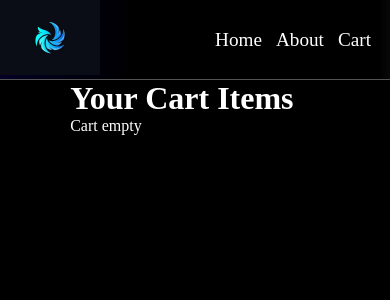
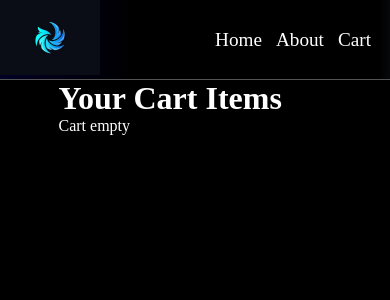
Before and after one commit to snoorabbits69/E-commerce-site, a React (Vite) app: page /Cart in a window 390 px wide. Shown: the top 300 px of the page. Built offline with nearby package versions, Linux system fonts and the light colour scheme; a web font is replaced by a local one.

Commit message:
Update index.css

```diff
--- a/src/index.css
+++ b/src/index.css
@@ -231,7 +231,7 @@ text-align: center;
   grid-template-columns: repeat(2,180px);
   font-size: smaller;
   align-items: center;
-padding-left:30px;
+padding-left:15px;
 
 }
 .hometitle{
@@ -253,7 +253,7 @@ padding-left:30px;
   width: fit-content;
 }
 .cart{
- padding-left:18%;
+ padding-left:15%;
 
 }
 }
```
